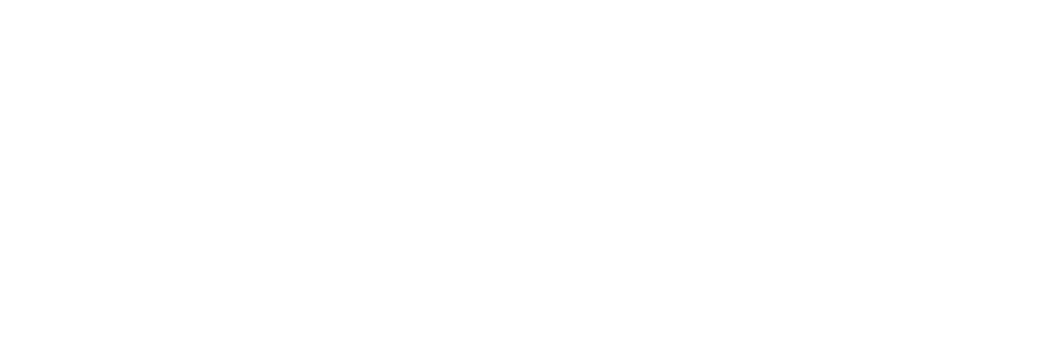
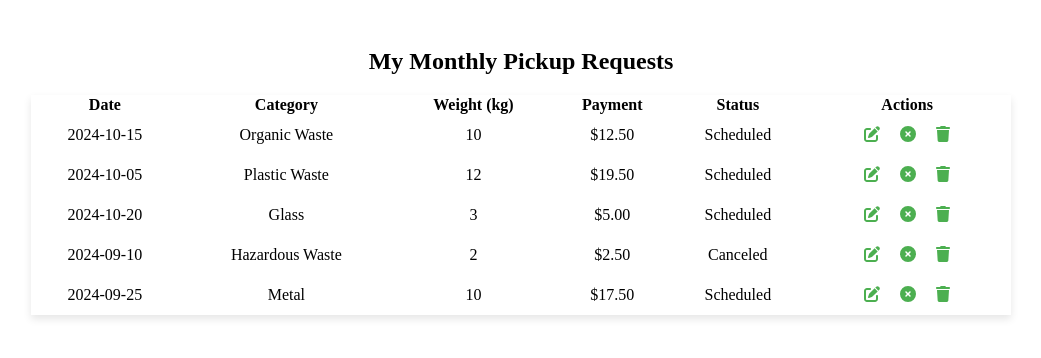
Before and after one commit to hasindu-k/Garbage_App, a React (Create React App) app in the folder frontend/: page /MyRequestsPage in a window 1280 px wide. Before the commit this address had no page. Shown: the top 358 px of the page, without its empty margins (119-1160 px from the left). Built offline with nearby package versions, Linux system fonts and the light colour scheme.

Commit message:
ResidentsChang

```diff
--- a/frontend/src/App.js
+++ b/frontend/src/App.js
@@ -4,6 +4,7 @@ import HomePage from './Resident/HomePage';
 import SchedulePickupPage from './Resident/SchedulePickupPage';
 import AddGarbageDetailsPage from './Resident/AddGarbageDetailsPage';
 import ConfirmationPage from './Resident/ConfirmationPage';
+import MyRequestsPage from './Resident/MyRequestsPage';
 
 
 function App() {
@@ -14,6 +15,7 @@ function App() {
         <Route path="/schedule-pickup" element={<SchedulePickupPage />} />
         <Route path="/add-garbage-details" element={<AddGarbageDetailsPage />} />
         <Route path="/confirmation" element={<ConfirmationPage />} />
+        <Route path="/MyRequestsPage" element={<MyRequestsPage />} />
       </Routes>
     </Router>
   );
--- /dev/null
+++ b/frontend/src/Resident/MyRequestsPage.js
@@ -0,0 +1,146 @@
+import React, { useState } from 'react';
+import { useNavigate } from 'react-router-dom';
+import { FontAwesomeIcon } from '@fortawesome/react-fontawesome';
+import { faEdit, faTrash, faTimesCircle } from '@fortawesome/free-solid-svg-icons';
+
+const MyRequestsPage = () => {
+  const navigate = useNavigate();
+
+  // Sample data representing user requests. This could be fetched from an API or a database.
+  const [requests, setRequests] = useState([
+    { id: 1, date: '2024-10-15', status: 'Scheduled', category: 'Organic Waste', weight: 10, payment: 12.50 },
+    { id: 2, date: '2024-10-05', status: 'Completed', category: 'Plastic Waste', weight: 5, payment: 9.00 },
+    { id: 3, date: '2024-09-10', status: 'Canceled', category: 'Hazardous Waste', weight: 2, payment: 2.50 },
+    { id: 4, date: '2024-10-20', status: 'Scheduled', category: 'Glass', weight: 3, payment: 5.00 },
+    { id: 5, date: '2024-09-25', status: 'Scheduled', category: 'Metal', weight: 10, payment: 17.50 },
+    { id: 6, date: '2024-10-12', status: 'Scheduled', category: 'Plastic Waste', weight: 7, payment: 10.50 },
+  ]);
+
+  // Group by month and category
+  const groupedRequests = groupRequestsByMonthAndCategory(requests);
+
+  const handleEditRequest = (id) => {
+    navigate(`/edit-request/${id}`);
+  };
+
+  const handleCancelRequest = (id) => {
+    setRequests(requests.map(request =>
+      request.id === id ? { ...request, status: 'Canceled' } : request
+    ));
+  };
+
+  const handleDeleteRequest = (id) => {
+    setRequests(requests.filter(request => request.id !== id));
+  };
+
+  return (
+    <div style={styles.container}>
+      <h2>My Monthly Pickup Requests</h2>
+      {groupedRequests.length === 0 ? (
+        <p>No requests found.</p>
+      ) : (
+        <table style={styles.table}>
+          <thead>
+            <tr>
+              <th>Date</th>
+              <th>Category</th>
+              <th>Weight (kg)</th>
+              <th>Payment</th>
+              <th>Status</th>
+              <th>Actions</th>
+            </tr>
+          </thead>
+          <tbody>
+            {groupedRequests.map((request, index) => (
+              <tr key={index}>
+                <td>{request.displayDate}</td>
+                <td>{request.category}</td>
+                <td>{request.totalWeight}</td>
+                <td>${request.totalPayment.toFixed(2)}</td>
+                <td>{request.status}</td>
+                <td>
+                  <FontAwesomeIcon
+                    icon={faEdit}
+                    style={styles.icon}
+                    onClick={() => handleEditRequest(request.id)}
+                    title="Edit"
+                  />
+                  {request.status !== 'Completed' && (
+                    <FontAwesomeIcon
+                      icon={faTimesCircle}
+                      style={styles.icon}
+                      onClick={() => handleCancelRequest(request.id)}
+                      title="Cancel"
+                    />
+                  )}
+                  <FontAwesomeIcon
+                    icon={faTrash}
+                    style={styles.icon}
+                    onClick={() => handleDeleteRequest(request.id)}
+                    title="Delete"
+                  />
+                </td>
+              </tr>
+            ))}
+          </tbody>
+        </table>
+      )}
+    </div>
+  );
+};
+
+// Function to group requests by month and category
+const groupRequestsByMonthAndCategory = (requests) => {
+  const grouped = {};
+
+  requests.forEach(request => {
+    const date = new Date(request.date);
+    const monthYear = date.toLocaleString('default', { month: 'long', year: 'numeric' }); // e.g., "October 2024"
+
+    if (!grouped[monthYear]) {
+      grouped[monthYear] = {};
+    }
+
+    if (!grouped[monthYear][request.category]) {
+      grouped[monthYear][request.category] = {
+        date: monthYear,
+        category: request.category,
+        totalWeight: 0,
+        totalPayment: 0,
+        status: request.status, // Store the first status found
+        id: request.id, // Store the first id found
+        displayDate: request.date // Store the specific date for display
+      };
+    }
+
+    grouped[monthYear][request.category].totalWeight += request.weight;
+    grouped[monthYear][request.category].totalPayment += request.payment;
+
+    // Update the status to the latest for the category in the month
+    grouped[monthYear][request.category].status = request.status;
+  });
+
+  // Convert grouped object to an array
+  return Object.values(grouped).flatMap(monthGroup => Object.values(monthGroup));
+};
+
+const styles = {
+  container: {
+    padding: '20px',
+    textAlign: 'center',
+  },
+  table: {
+    margin: '20px auto',
+    borderCollapse: 'collapse',
+    width: '80%',
+    boxShadow: '0 4px 8px rgba(0, 0, 0, 0.1)',
+  },
+  icon: {
+    padding: '10px',
+    cursor: 'pointer',
+    color: '#4caf50',
+    transition: 'color 0.3s',
+  },
+};
+
+export default MyRequestsPage;
--- a/frontend/src/Resident/ResidentNavbar.css
+++ /dev/null
@@ -1,69 +0,0 @@
-/* Main navbar container */
-.navbar {
-    width: 100vw;
-    height: 80px; /* Reduced height for a sleeker look */
-    display: flex;
-    align-items: center;
-    justify-content: space-between;
-    background: #e0f7e9; /* Light green background */
-    padding: 10px 7%;
-    box-shadow: 0 4px 8px rgba(0, 0, 0, 0.1); /* Adds a subtle shadow */
-    transition: background 0.3s ease-in-out, color 0.3s ease-in-out;
-}
-
-/* Navigation links */
-ul {
-    flex: 1;
-    display: flex;
-    justify-content: center;
-    list-style: none;
-    padding: 0;
-    margin: 0;
-}
-
-li {
-    display: inline-block;
-    margin: 0 20px;
-    font-size: 18px;
-    font-weight: 500; /* Bold text for better readability */
-    color: #2e7d32; /* Dark green text */
-    cursor: pointer;
-    transition: color 0.3s ease-in-out;
-}
-
-li:hover {
-    color: #1b5e20; /* Darker green on hover */
-}
-
-/* Navbar brand/title */
-h1 {
-    font-size: 28px;
-    font-weight: 600;
-    color: #2e7d32; /* Matches the green theme */
-    margin: 0;
-}
-
-/* Theme toggle icon */
-.toggle-icon {
-    width: 40px;
-    cursor: pointer;
-    transition: transform 0.3s ease-in-out;
-}
-
-.toggle-icon:hover {
-    transform: rotate(20deg); /* Adds rotation effect on hover */
-}
-
-/* Dark mode styles */
-.dark .navbar {
-    background: #2e7d32; /* Dark green for dark mode */
-    color: white;
-}
-
-.dark li {
-    color: white;
-}
-
-.dark li:hover {
-    color: #aed581; /* Light green on hover in dark mode */
-}
--- a/frontend/src/Resident/ResidentNavbar.js
+++ /dev/null
@@ -1,48 +0,0 @@
-import React from "react";
-import "./ResidentNavbar.css";
-import toggler_mode from "../assets/mode.jpg";
-
-const Navbar = ({ theme, setTheme }) => {
-  const toggle_mode = () => {
-    theme === "light" ? setTheme("dark") : setTheme("light");
-  };
-  return (
-    <div className="navbar block">
-      <h1 className="flex text-2xl">EcoSmart</h1>
-
-      <ul>
-        <a href="#">
-          <li>Home</li>
-        </a>
-
-        <a href="#">
-          <li>reyyyy</li>
-        </a>
-
-        <a href="#">
-          <li>wassttt</li>
-        </a>
-
-        <a href="#">
-          <li>notificaton</li>
-        </a>
-
-        <a href="#">
-          <li>profile</li>
-        </a>
-
-      </ul>
-
-      <img
-        onClick={() => {
-          toggle_mode();
-        }}
-        src={toggler_mode}
-        alt=""
-        className="toggle-icon"
-      />
-    </div>
-  );
-};
-
-export default Navbar;
```
Also changed, not shown: frontend/src/components/Navbar.js (+15 -20 lines).
